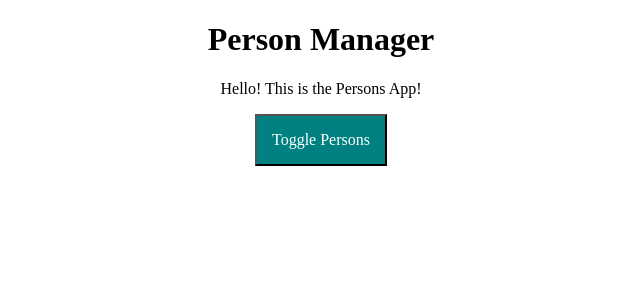
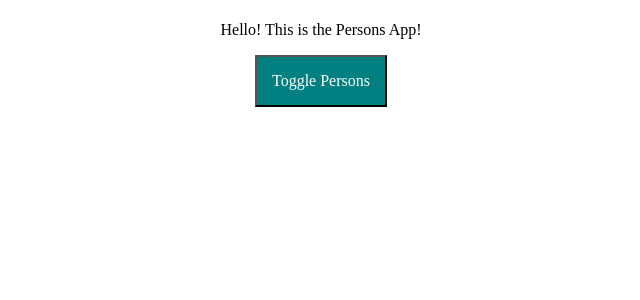
Before and after one commit to nickitza/react_complete_guide, a React (Create React App) app: page / in a window 1280 px wide. Shown: the top 300 px of the page, without its empty margins (319-959 px from the left). Built offline with nearby package versions, Linux system fonts and the light colour scheme.

Commit message:
add withClass hoc

```diff
--- a/src/containers/App.js
+++ b/src/containers/App.js
@@ -2,7 +2,8 @@
 import './App.css';
 import Persons from '../components/Persons/Persons'
 import Cockpit from '../components/Cockpit/Cockpit'
-import WithClass from '../hoc/WithClass'
+import withClass from '../hoc/withClass'
+import Aux from '../hoc/Aux'
 
 class App extends Component {
   constructor(props){
@@ -77,16 +78,16 @@
     }
 
     return (
-        <WithClass classes="App">
+        <Aux>
           <Cockpit
             title = {this.props.appTitle}
             showPersons={this.state.showPersons}
             personsLength={this.state.persons.length}
             clicked={this.togglePersonsHandler}/>
         {persons}
-        </WithClass>
+        </Aux>
     );
   }
 }
 //higher order component
-export default App;
+export default withClass(App, "App");
--- a/src/hoc/WithClass.js
+++ b/src/hoc/WithClass.js
@@ -1,9 +1,13 @@
 import React from 'react'
 
-const WithClass = (props) => (
-  <div className={props.classes}>
-    {props.children}
-  </div>
-)
+const withClass = (WrappedComponent, className) => {
+  return props => (
+    <div className={className}>
+      <WrappedComponent />
+    </div>
+  )
+}
 
-export default WithClass
+
+
+export default withClass
```
